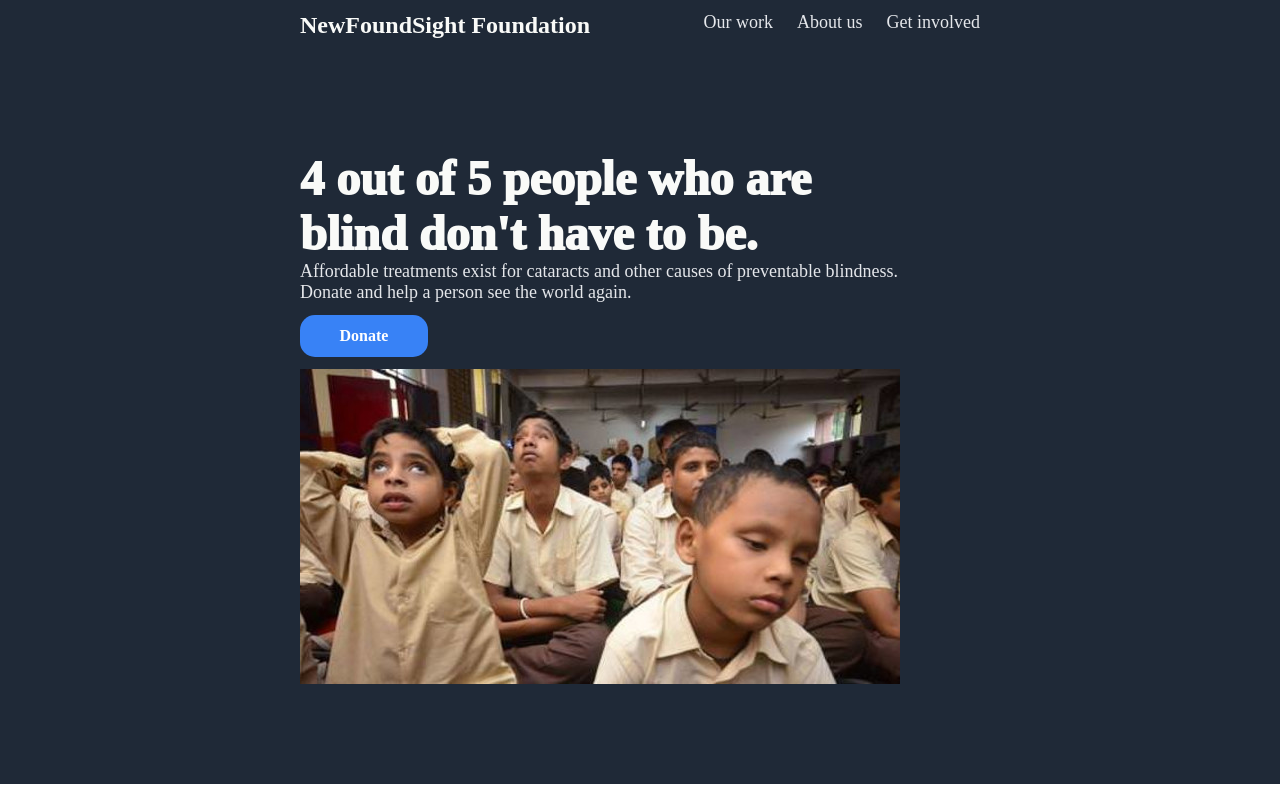
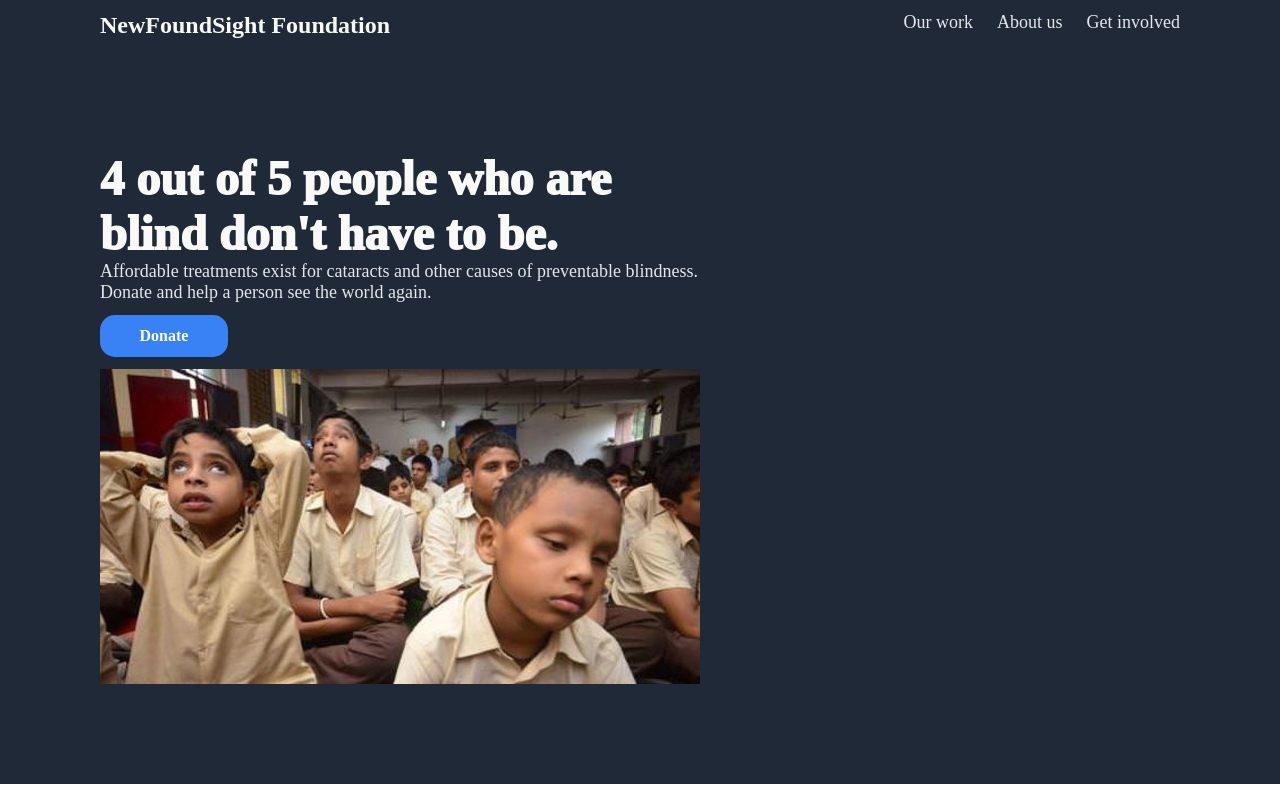
Before and after one commit to anishmathewjose/landing-page, a plain HTML site: page index.html in a window 1280 px wide. Shown: the top 800 px of the page. Drawn offline with Linux system fonts and the light colour scheme.

Commit message:
minor adjustments to the padding

```diff
--- a/styles.css
+++ b/styles.css
@@ -61,7 +61,7 @@ body{
 
 .header{
     display: flex;
-    padding: 12px 300px;
+    padding: 12px 100px;
     justify-content: space-between;
 
 }
@@ -76,7 +76,7 @@ body{
 
 .hero{
     display: flex;
-    padding: 100px 300px;
+    padding: 100px 100px;
     flex-wrap: wrap;
     justify-content: space-between;
 }
@@ -95,6 +95,11 @@ body{
     padding: 12px 32px;
     color: white;
     font-weight: bold;
+}
+
+.hero img{
+    max-width: 600px;
+    max-height: auto;
 }
 
 .pic-space{
@@ -126,7 +131,7 @@ body{
 }
 
 .quotespace{
-    padding: 50px 400px;
+    padding: 50px 200px;
 }
 
 .quoter{
@@ -135,7 +140,7 @@ body{
 }
 
 .form{
-    margin: 50px 300px;
+    margin: 50px 100px;
     border-radius: 5px;
     padding:30px 100px;
     font-size: 20px;
```
